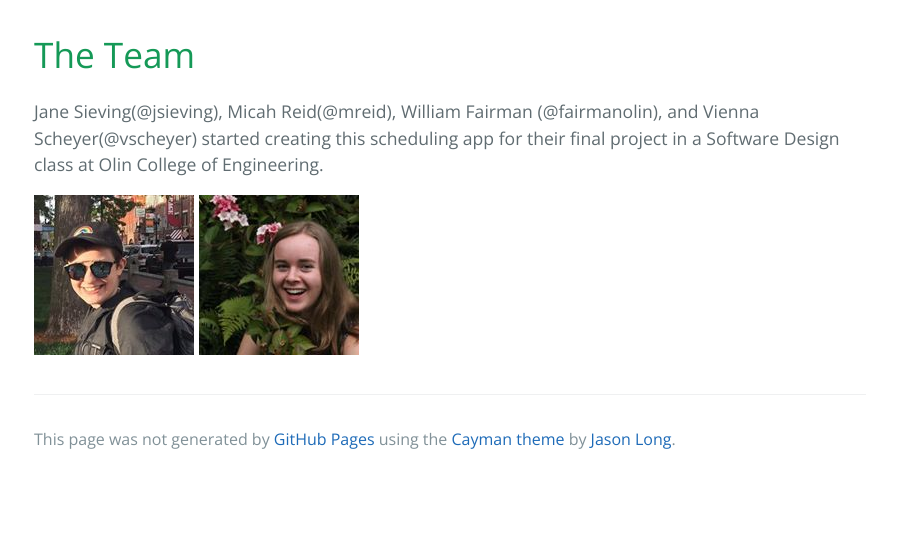
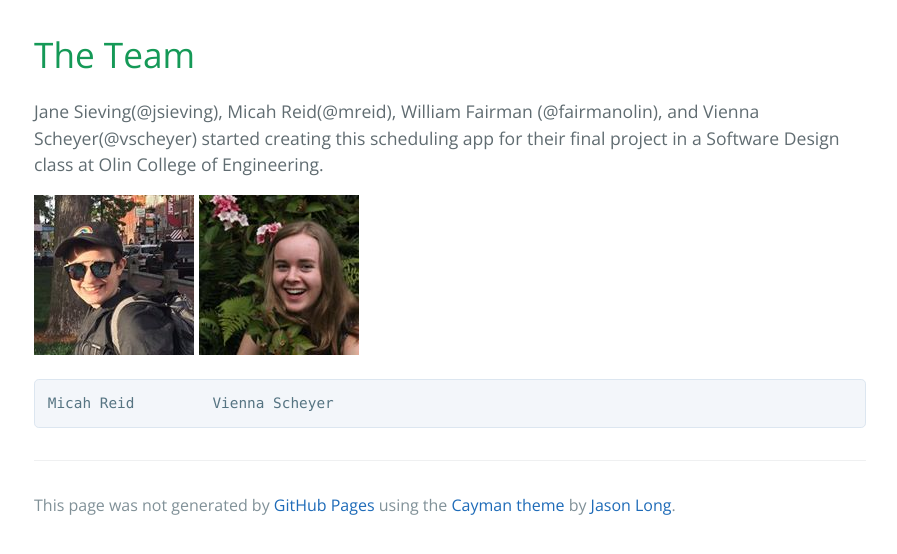
Before and after one commit to jsieving/smart-calendar, a Jekyll site: the page built from aboutUs.md, in a window 1280 px wide, cut to the strip 340-894 px from the top of the page. Shown: the whole strip, without its empty margins (190-1087 px from the left). Built offline with Jekyll 4.4.1, drawn with Linux system fonts in a browser that asks for light colours.

Commit message:
Update aboutUs.md

```diff
--- a/aboutUs.md
+++ b/aboutUs.md
@@ -8,3 +8,7 @@ filename: index
 Jane Sieving(@jsieving), Micah Reid(@mreid), William Fairman (@fairmanolin), and Vienna Scheyer(@vscheyer) started creating this scheduling app for their final project in a Software Design class at Olin College of Engineering.
 
  ![Micah Reid](micah_profile.jpg)  ![Vienna Scheyer](vienna_profile.jpg)
+<br />
+<pre>
+Micah Reid         Vienna Scheyer
+</pre>
```
